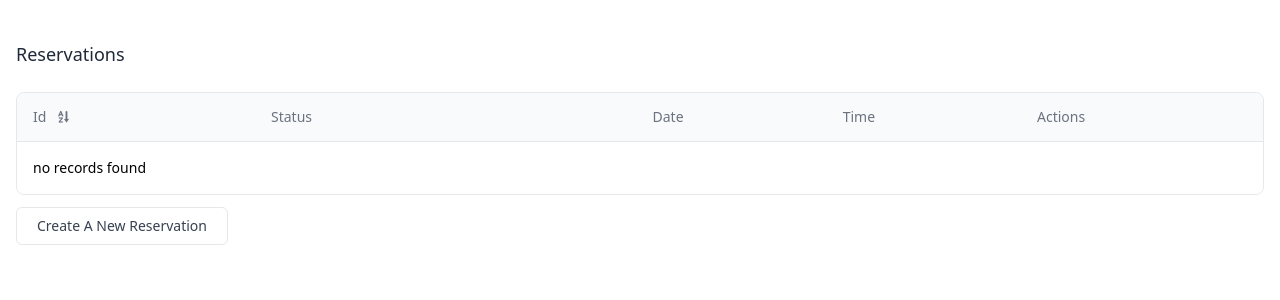
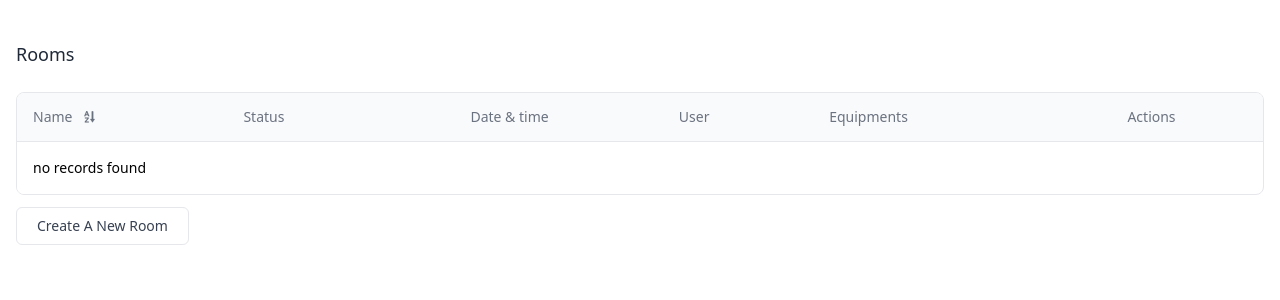
Before and after one commit to Boris-Picard/RoomEase, a Symfony app: template templates/room/index.html.twig in a window 1280 px wide. Shown: the top 300 px of the page. Run offline with Twig, Linux system fonts and the light colour scheme; the template is opened without the code that fills it, so the values that code supplies are empty; style sheets or scripts are compiled from the project's sources; some libraries are stand-ins or nearby versions.

Commit message:
feat(indexRoom): index room page done

```diff
--- a/templates/room/index.html.twig
+++ b/templates/room/index.html.twig
@@ -27,8 +27,8 @@
 																	<td>{{ room.equipment }}</td>
 																	<td>{{ room.status }}</td>
 																	<td>
-										<a href="{{ path('app_room_show', {'id': room.id}) }}">show</a>
-										<a href="{{ path('app_room_edit', {'id': room.id}) }}">edit</a>
+																		<a >show</a>
+																		<a >edit</a>
 																	</td>
 																</tr>
 															{% else %}
@@ -42,7 +42,7 @@
 													<a href="{{ path('app_room_new') }}">Create new</a>
 												</div> #}
 	<section class="container px-4 mx-auto mt-10">
-		<h2 class="text-lg font-medium text-gray-800 ">Reservations</h2>
+		<h2 class="text-lg font-medium text-gray-800 ">Rooms</h2>
 		<div class="flex flex-col mt-6">
 			<div class="-mx-4 -my-2 overflow-x-auto sm:-mx-6 lg:-mx-8">
 				<div class="inline-block min-w-full py-2 align-middle md:px-6 lg:px-8">
@@ -53,7 +53,7 @@
 								<tr>
 									<th scope="col" class="py-3.5 px-4 text-sm font-normal text-left rtl:text-right text-gray-500">
 										<button class="flex items-center gap-x-3 focus:outline-none">
-											<span>Id</span>
+											<span>Name</span>
 
 											<svg class="h-3" viewbox="0 0 10 11" fill="none" xmlns="http://www.w3.org/2000/svg">
 												<path d="M2.13347 0.0999756H2.98516L5.01902 4.79058H3.86226L3.45549 3.79907H1.63772L1.24366 4.79058H0.0996094L2.13347 0.0999756ZM2.54025 1.46012L1.96822 2.92196H3.11227L2.54025 1.46012Z" fill="currentColor" stroke="currentColor" stroke-width="0.1"/>
@@ -68,10 +68,13 @@
 									</th>
 
 									<th scope="col" class="px-4 py-3.5 text-sm font-normal text-left rtl:text-right text-gray-500">
-										Date
+										Date & time
 									</th>
 
-									<th scope="col" class="px-4 py-3.5 text-sm font-normal text-left rtl:text-right text-gray-500">Time</th>
+									<th scope="col" class="px-4 py-3.5 text-sm font-normal text-left rtl:text-right text-gray-500">User</th>
+									<th scope="col" class="px-12 py-3.5 text-sm font-normal text-left rtl:text-right text-gray-500">
+										Equipments
+									</th>
 
 									<th scope="col" class="px-4 py-3.5 text-sm font-normal text-left rtl:text-right text-gray-500">Actions</th>
 								</tr>
@@ -81,7 +84,7 @@
 									<tr>
 										<td class="px-4 py-4 text-sm font-medium whitespace-nowrap">
 											<div>
-												<h2 class="font-medium text-gray-800  ">{{room.id}}</h2>
+												<h2 class="font-medium text-gray-800  ">{{room.name}}</h2>
 											</div>
 										</td>
 										<td class="px-12 py-4 text-sm font-medium whitespace-nowrap">
@@ -92,37 +95,46 @@
 										</td>
 										<td class="px-4 py-4 text-sm whitespace-nowrap">
 											<div>
-												{# {% if rooms.reservations is not empty %} #}
+												{% if room.reservations is not empty %}
 													<ul>
 														{% for reservation in room.reservations %}
 															<li>
-															Reservation ID:
-															{{ reservation.id }}<br>
-															Date:
-															{{ reservation.date|date('Y-m-d') }}<br>
-															<!-- Ajoutez d'autres champs de réservation ici -->
+																{{ reservation.date|date('d-m-Y') }}
+																-
+																{{ reservation.time|date('H:i') }}
 															</li>
 														{% endfor %}
 													</ul>
-												{# {% else %} #}
-											{# <p>No reservations found for this room.</p> #}
-												{# {% endif %} #}
-												{# <h4 class="text-gray-700">{{ room.reservations.date ? room.reservations.date|date('d-m-Y') : '' }}</h4>
-																																			</div>
+												{% else %}
+													<p>No reservations found for this room.</p>
+												{% endif %}
+											</td>
+										</td>
+										<td>
+											{% if room.reservations is not empty %}
+												<ul>
+													{% for reservation in room.reservations %}
+														<li>
+															{{ reservation.users }}
+														</li>
+													{% endfor %}
+												</ul>
+											{% else %}
+												<p class="text-sm">No users found for this room.</p>
+											{% endif %}
 										</td>
 										<td class="px-4 py-4 text-sm whitespace-nowrap">
-																																			<div class="flex items-center">
-																																				<p class="text-gray-700">{{ room.reservations.time ? room.reservations.time|date('H:i:s') : '' }}</p>
+											<div>
+												<p>{{room.equipment}}</p>
 											</div>
 										</td>
 										<td class="px-4 py-4 text-sm whitespace-nowrap">
 											<button class="px-1 py-1 text-gray-500 transition-colors duration-200 rounded-lg hover:bg-gray-100">
-																																				<a href="{{ path('app_reservation_show', {'id': reservation.id}) }}">show</a>
+												<a href="{{ path('app_room_show', {'id': room.id}) }}">show</a>
 											</button>
 											<button class="px-1 py-1 text-gray-500 transition-colors duration-200 rounded-lg hover:bg-gray-100">
-																																				<a href="{{ path('app_reservation_edit', {'id': reservation.id}) }}">edit</a>
-																																			</button> #}
-											</td>
+												<a href="{{ path('app_room_edit', {'id': room.id}) }}">edit</a>
+											</button>
 										</td>
 									</tr>
 									{%else%}
@@ -138,7 +150,7 @@
 		</div>
 		<div class="flex mt-3">
 			<a href="{{path('app_reservation_new')}}" class="flex items-center px-5 py-2 text-sm text-gray-700 capitalize transition-colors duration-200 bg-white border rounded-md gap-x-2 hover:bg-gray-100">
-				Create a new Reservation
+				Create a new Room
 			</a>
 		</div>
 	</section>
```
Lines whose indentation alone changed are shown as unchanged.
